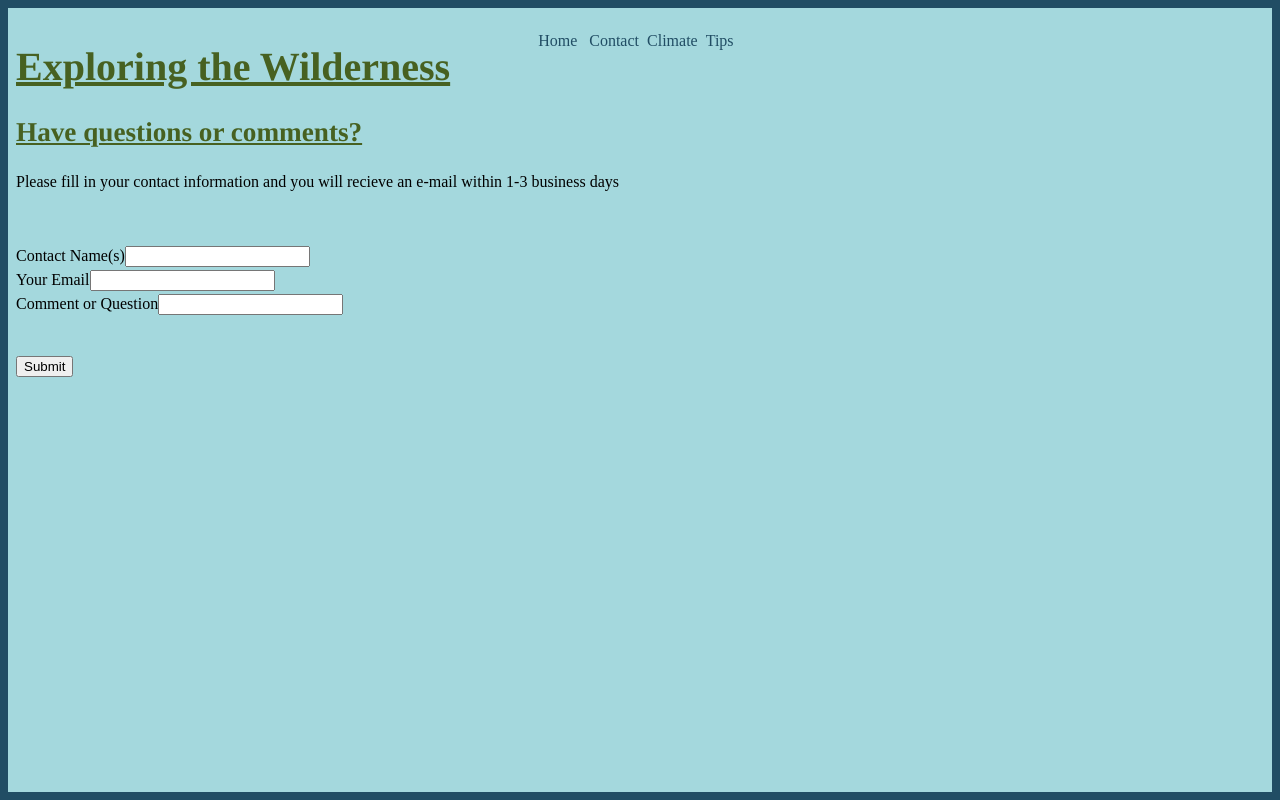
After one commit to mmhennessy/FA2016_APS-Molly-Hennessy-, a PHP site: page /contact.php in a window 1280 px wide. The commit adds this page. Run offline with PHP 8.4, Linux system fonts and the light colour scheme.

Commit message:
PHP Fixes
Set up PHP Menu

```diff
--- /dev/null
+++ b/apswebsite/apswebsite/contact.php
@@ -0,0 +1,41 @@
+<html>
+<html lang="en">
+
+<head>
+
+	<meta charset="UTF-8">
+
+	<title>Questions</title>
+
+	<link type="text/css" rel="stylesheet" href="styles.css">
+
+</head>
+
+<header>
+
+		<?php include 'menu.php'; ?>
+
+
+
+</header>
+
+<body>
+<form action="my-form.php">
+
+		<h2>Have questions or comments?</h2>
+
+		<p>Please fill in your contact information and you will recieve an e-mail within 1-3 business days</p><br>
+
+		<p>
+			Contact Name(s)<input Type="text" name="Contact Name(s)"><br>
+			Your Email<input Type="text" name="Your Email"><br>
+			Comment or Question<input Type="text" name="Your Question"><br>
+				</select> <br>
+			</p>
+
+			<p><input type="submit" name="submit" value="Submit"></p>
+
+	</form>
+
+</body>
+</html>
--- /dev/null
+++ b/apswebsite/apswebsite/menu.php
@@ -0,0 +1,27 @@
+<h1>Exploring the Wilderness</h1>
+
+  <ul>
+    <ul>
+      <li><a href="intro.html">Home</a></li>
+      <li><a href="contact.html">Contact</a></li>
+    </ul>
+        <li><a href="#">Climate</a>
+        <ul>
+          <li><a href="tropics.html">Tropics</a></li>
+          <li><a href="desert.html">Desert</a></li>
+          <li><a href="moderate.html">Moderate</a></li>
+          <li><a href="continental.html">Continental</a></li>
+          <li><a href="tundra.html">Tundra</a></li>
+        </ul>
+
+        <li><a href="#">Tips</a>
+        <ul>
+          <li><a href="essentials.html">Essentials</a></li>
+          <li><a href="health.html">Health</a></li>
+          <li><a href="tech.html">Preperation</a></li>
+          <li><a href="lost.html">Lost</a></li>
+        </ul>
+
+        </ul>
+      </li>
+    </ul>
--- a/apswebsite/apswebsite/styles.css
+++ b/apswebsite/apswebsite/styles.css
@@ -48,8 +48,8 @@ header li a:hover {
 }
 
 header li:hover ul {
-  display: block;
-  position: absolute;
+  /*display: block;*/
+  /*position: absolute;*/
 }
 
 header li:hover li {
```
Also changed, not shown: apswebsite/apswebsite/intro.php (added, +35 -0 lines).
